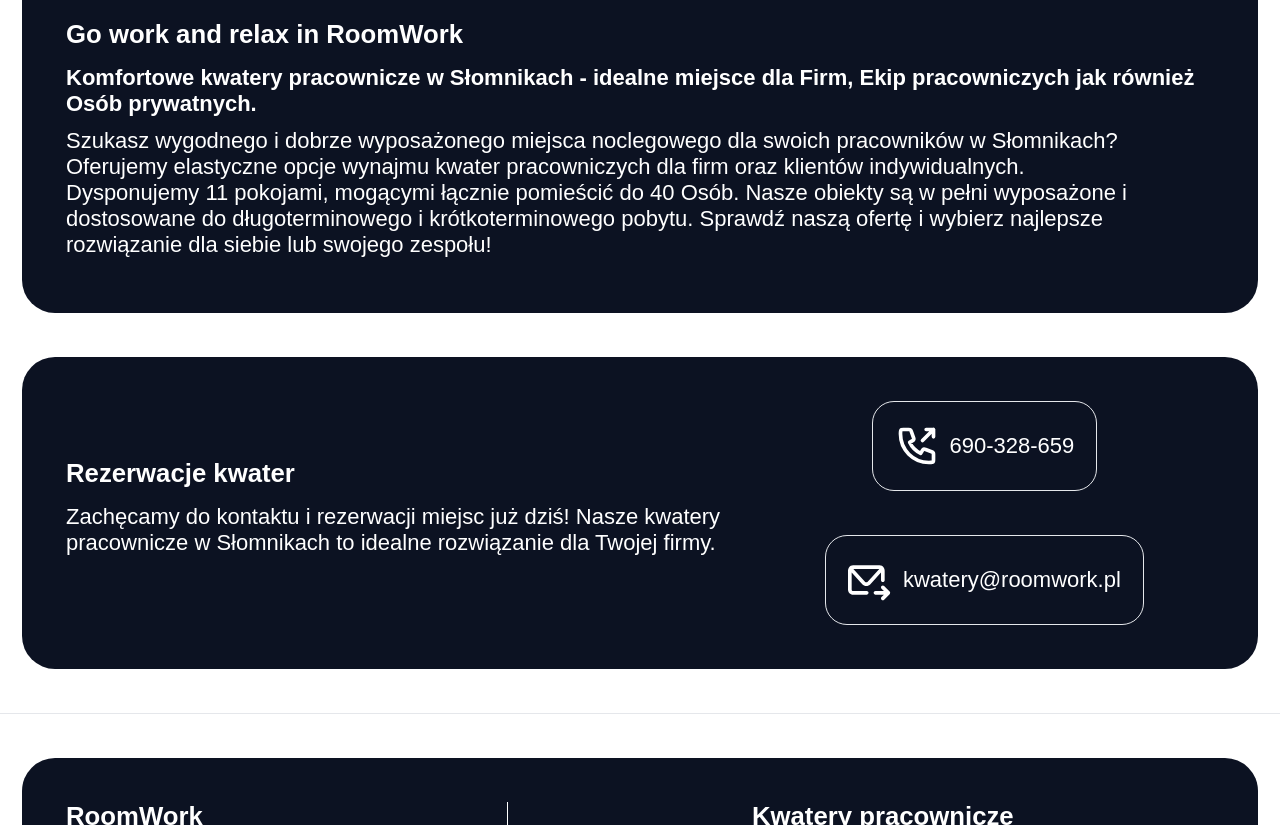
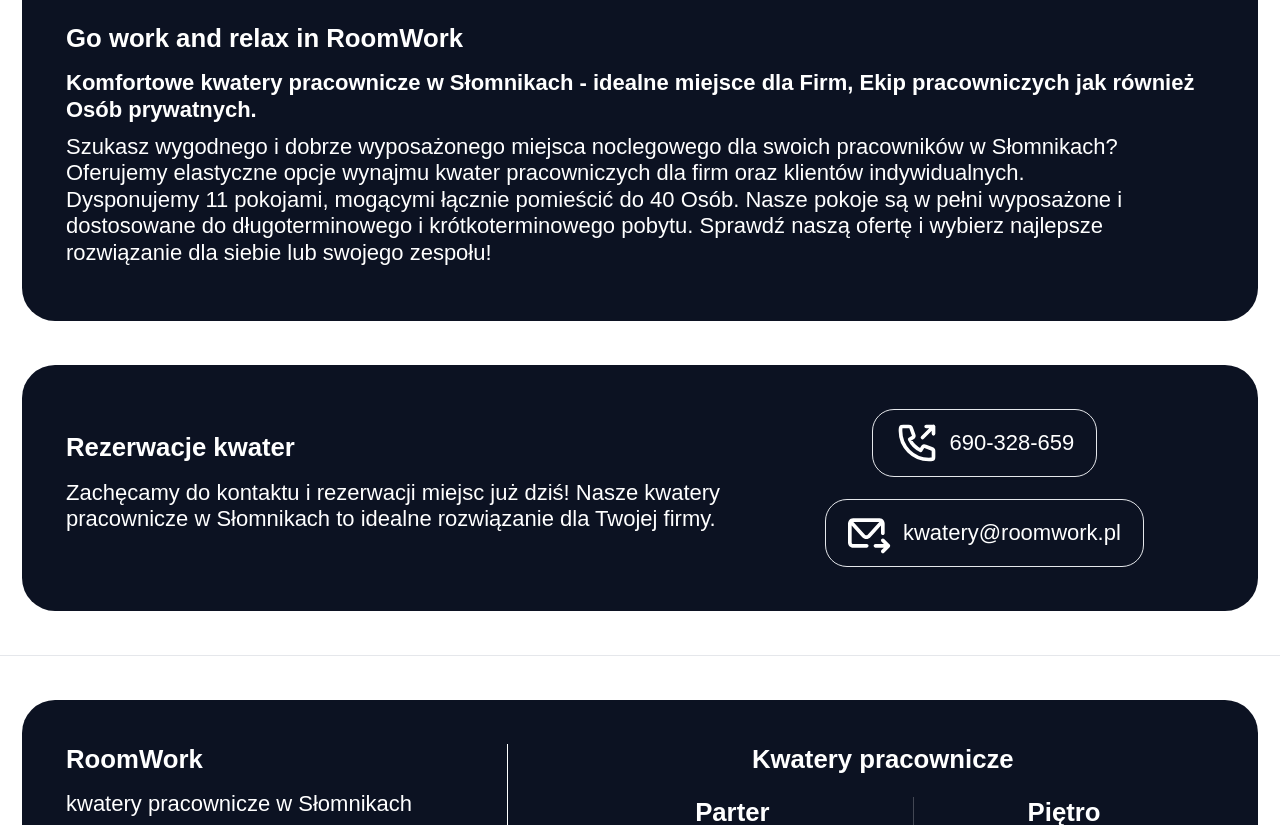
Before and after one commit to TDomagalski/nextjs-15-roomwork, a Next.js app: page / in a window 1280 px wide. Shown: the part 740-1565 px from the top of the page. Built offline with nearby package versions, Linux system fonts and the light colour scheme.

Commit message:
feat: some changes v3

```diff
--- a/src/app/kontakt/page.jsx
+++ b/src/app/kontakt/page.jsx
@@ -34,7 +34,7 @@
 
         <div className='container_bg'>
           <div className='container_page'>
-            <h4>Jesteśmy tutaj</h4>
+            <h3>Jesteśmy tutaj</h3>
             <p>
               Nasza lokalizacja w Słomnikach to doskonała opcja dla firm
               prowadzących projekty w okolicy Krakowa, Proszowic, Miechowa,
--- a/src/app/kwatery/page.jsx
+++ b/src/app/kwatery/page.jsx
@@ -43,7 +43,7 @@
 
       <div className='container_bg'>
         <div className='container_page'>
-          <h4>Znajdz coś dla siebie</h4>
+          <h3>Znajdz coś dla siebie</h3>
           <p>
             Nasze kwatery znajdują się zarówno na parterze, jak i na piętrze. Na
             każdym poziomie dostępna jest w pełni wyposażona kuchnia, gdzie
--- a/src/app/kwatery/rooms.module.scss
+++ b/src/app/kwatery/rooms.module.scss
@@ -34,12 +34,12 @@
   // .rooms_title {}
   .rooms {
     .filter_buttons {
-      justify-content: center;
+      justify-content: flex-start;
+      gap: 2rem;
 
       button {
         padding: 0.25rem;
         font-size: 1rem;
-        margin: 0 1rem;
         transition: 0.3s;
 
         &:hover {
--- a/src/app/page.jsx
+++ b/src/app/page.jsx
@@ -53,7 +53,7 @@
                   indywidualnych.
                   <br />
                   Dysponujemy 11 pokojami, mogącymi łącznie pomieścić do 40
-                  Osób. Nasze obiekty są w pełni wyposażone i dostosowane do
+                  Osób. Nasze pokoje są w pełni wyposażone i dostosowane do
                   długoterminowego i krótkoterminowego pobytu. Sprawdź naszą
                   ofertę i wybierz najlepsze rozwiązanie dla siebie lub swojego
                   zespołu!
--- a/src/app/page.module.scss
+++ b/src/app/page.module.scss
@@ -50,7 +50,7 @@
       flex-direction: column;
       justify-content: center;
       align-items: center;
-      gap: 2rem;
+      gap: 1rem;
 
       a {
         svg {
--- a/src/styles/components/_buttons.scss
+++ b/src/styles/components/_buttons.scss
@@ -11,6 +11,10 @@
   svg {
     width: 2rem;
     height: 2rem;
+  }
+
+  @media (min-width: 768px) {
+    padding: 0.5rem 1rem;
   }
 }
 
--- a/src/styles/globals.scss
+++ b/src/styles/globals.scss
@@ -12,6 +12,7 @@
 html,
 body {
   letter-spacing: 1.5;
+  line-height: 1.2;
 }
 
 h2,
```
